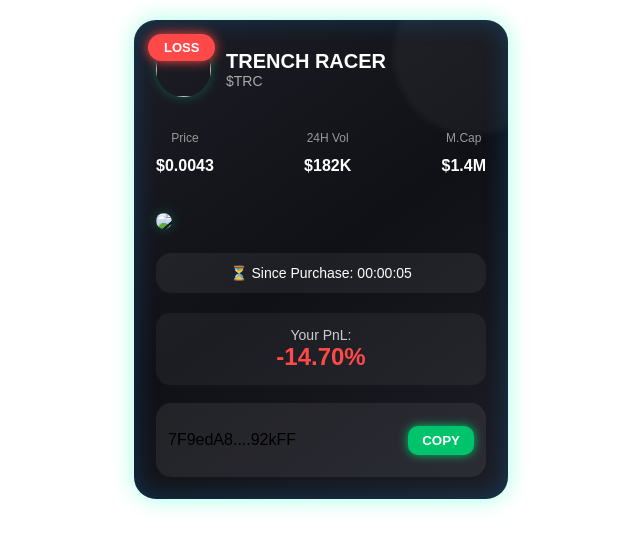
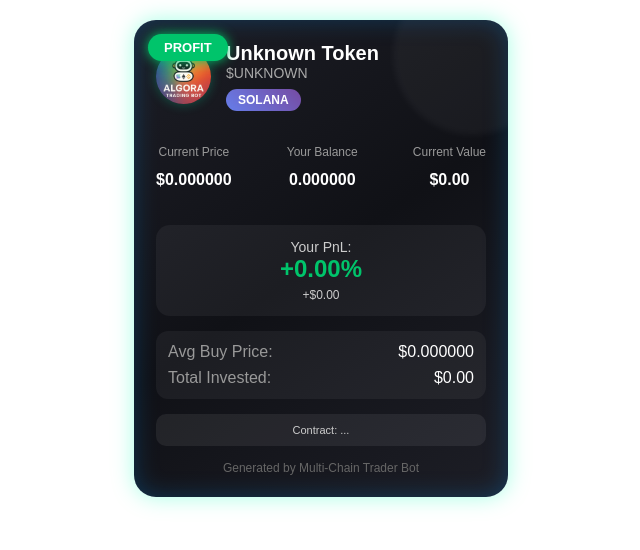
Before and after one commit to Prosper0013/sammy, a plain HTML site: page index.html in a window 1280 px wide. Shown: the whole page, without its empty margins (319-959 px from the left). Drawn offline with Linux system fonts and the light colour scheme.

Commit message:
Update index.html

```diff
--- a/index.html
+++ b/index.html
@@ -2,8 +2,12 @@
 <html lang="en">
 <head>
 <meta charset="UTF-8">
-<title>Advanced Token Card</title>
+<title>PnL Report</title>
 <meta name="viewport" content="width=device-width, initial-scale=1">
+<meta property="og:title" content="PnL Report - Multi-Chain Trader Bot">
+<meta property="og:description" content="Check out my cryptocurrency profit and loss report">
+<meta property="og:image" content="https://raw.githubusercontent.com/Prosper0013/sammy/refs/heads/main/logo.jpg">
+<meta property="og:url" content="YOUR_VERCEL_URL">
 
 <style>
 /* ROOT VARIABLES */
@@ -103,47 +107,6 @@
     color: #fff;
 }
 
-/* MINI CHART */
-.adv_miniChart {
-    width: 100%;
-    margin-top: 22px;
-    border-radius: 12px;
-    box-shadow: 0 0 12px rgba(0,255,180,0.25);
-}
-
-/* TIMER */
-.adv_timerBox {
-    margin-top: 20px;
-    padding: 12px;
-    background: rgba(255,255,255,0.06);
-    text-align: center;
-    border-radius: 15px;
-    color: #fff;
-    font-size: 14px;
-}
-
-/* ADDRESS + COPY */
-.adv_addressBox {
-    margin-top: 18px;
-    padding: 12px;
-    background: rgba(255,255,255,0.07);
-    border-radius: 15px;
-    display: flex;
-    justify-content: space-between;
-    align-items: center;
-}
-
-.adv_copyBtn {
-    background: var(--adv-green);
-    color: white;
-    padding: 7px 14px;
-    border: none;
-    border-radius: 10px;
-    cursor: pointer;
-    font-weight: bold;
-    box-shadow: 0 0 10px var(--adv-green);
-}
-
 /* PnL DISPLAY */
 .adv_pnlBox {
     margin-top: 20px;
@@ -161,9 +124,29 @@
 .profitColor { color: var(--adv-green); }
 .lossColor { color: var(--adv-red); }
 
+/* NETWORK BADGE */
+.adv_networkBadge {
+    background: linear-gradient(45deg, #667eea, #764ba2);
+    color: white;
+    padding: 4px 12px;
+    border-radius: 20px;
+    font-size: 12px;
+    font-weight: bold;
+    display: inline-block;
+    margin-top: 8px;
+}
+
 /* RESPONSIVE */
 @media (max-width: 450px) {
     .adv_tokenCard { width: 92%; }
+}
+
+/* BOT BRANDING */
+.adv_botBrand {
+    text-align: center;
+    margin-top: 15px;
+    color: #666;
+    font-size: 12px;
 }
 </style>
 </head>
@@ -180,105 +163,115 @@
 
     <!-- Top section -->
     <div class="adv_topRow">
-        <img src="token-logo.png" class="adv_tokenLogo">
+        <img id="adv_tokenLogo" src="https://raw.githubusercontent.com/Prosper0013/sammy/refs/heads/main/logo.jpg" class="adv_tokenLogo">
         <div>
-            <h2 class="adv_tokenName">TRENCH RACER</h2>
-            <p class="adv_tokenSymbol">$TRC</p>
+            <h2 class="adv_tokenName" id="adv_tokenName">Loading...</h2>
+            <p class="adv_tokenSymbol" id="adv_tokenSymbol">$---</p>
+            <div class="adv_networkBadge" id="adv_network">SOLANA</div>
         </div>
     </div>
 
     <!-- Stats -->
     <div class="adv_statsBox">
         <div class="adv_statItem">
-            <p class="adv_statLabel">Price</p>
-            <p class="adv_statValue" id="adv_price">$0.0043</p>
+            <p class="adv_statLabel">Current Price</p>
+            <p class="adv_statValue" id="adv_price">$---</p>
         </div>
         <div class="adv_statItem">
-            <p class="adv_statLabel">24H Vol</p>
-            <p class="adv_statValue">$182K</p>
+            <p class="adv_statLabel">Your Balance</p>
+            <p class="adv_statValue" id="adv_balance">---</p>
         </div>
         <div class="adv_statItem">
-            <p class="adv_statLabel">M.Cap</p>
-            <p class="adv_statValue">$1.4M</p>
+            <p class="adv_statLabel">Current Value</p>
+            <p class="adv_statValue" id="adv_value">$---</p>
         </div>
-    </div>
-
-    <!-- Mini chart -->
-    <img src="chart-mini.png" class="adv_miniChart">
-
-    <!-- Timer -->
-    <div class="adv_timerBox">
-        <span>⏳ Since Purchase: </span>
-        <span id="adv_purchaseTimer">00:00:00</span>
     </div>
 
     <!-- PnL Box -->
     <div class="adv_pnlBox">
         <div style="color:#ccc; font-size:14px;">Your PnL:</div>
-        <div id="adv_pnlValue" class="adv_pnlValue profitColor">+23.5%</div>
+        <div id="adv_pnlValue" class="adv_pnlValue profitColor">+0.0%</div>
+        <div style="color:#ccc; font-size:12px; margin-top: 5px;" id="adv_pnlAmount">$0.00</div>
     </div>
 
-    <!-- Address copy -->
-    <div class="adv_addressBox">
-        <p id="adv_tokenAddress">7F9edA8....92kFF</p>
-        <button class="adv_copyBtn" onclick="advCopyAddress()">COPY</button>
+    <!-- Additional Info -->
+    <div style="margin-top: 15px; padding: 12px; background: rgba(255,255,255,0.05); border-radius: 12px;">
+        <div style="display: flex; justify-content: space-between; margin-bottom: 8px;">
+            <span style="color: #999;">Avg Buy Price:</span>
+            <span style="color: #fff;" id="adv_avgPrice">$---</span>
+        </div>
+        <div style="display: flex; justify-content: space-between;">
+            <span style="color: #999;">Total Invested:</span>
+            <span style="color: #fff;" id="adv_invested">$---</span>
+        </div>
+    </div>
+
+    <!-- Address -->
+    <div style="margin-top: 15px; padding: 10px; background: rgba(255,255,255,0.07); border-radius: 10px; text-align: center;">
+        <p style="color: #ccc; font-size: 11px; margin: 0;" id="adv_tokenAddress">Contract: Loading...</p>
+    </div>
+
+    <!-- Bot Branding -->
+    <div class="adv_botBrand">
+        Generated by Multi-Chain Trader Bot
     </div>
 
 </div>
 
+<script>
+// Get URL parameters
+const urlParams = new URLSearchParams(window.location.search);
 
+// Extract data from URL parameters
+const tokenName = urlParams.get('name') || 'Unknown Token';
+const tokenSymbol = urlParams.get('symbol') || 'UNKNOWN';
+const network = urlParams.get('network') || 'SOLANA';
+const currentPrice = parseFloat(urlParams.get('price')) || 0;
+const balance = parseFloat(urlParams.get('balance')) || 0;
+const pnlPercent = parseFloat(urlParams.get('pnl_percent')) || 0;
+const pnlAmount = parseFloat(urlParams.get('pnl_amount')) || 0;
+const currentValue = parseFloat(urlParams.get('current_value')) || 0;
+const avgPrice = parseFloat(urlParams.get('avg_price')) || 0;
+const totalInvested = parseFloat(urlParams.get('invested')) || 0;
+const tokenAddress = urlParams.get('address') || '';
+const tokenLogo = urlParams.get('logo') || 'https://raw.githubusercontent.com/Prosper0013/sammy/refs/heads/main/logo.jpg';
 
+// Update DOM with data
+document.getElementById('adv_tokenName').textContent = tokenName;
+document.getElementById('adv_tokenSymbol').textContent = `$${tokenSymbol}`;
+document.getElementById('adv_network').textContent = network.toUpperCase();
+document.getElementById('adv_price').textContent = `$${currentPrice.toFixed(6)}`;
+document.getElementById('adv_balance').textContent = balance.toFixed(6);
+document.getElementById('adv_value').textContent = `$${currentValue.toFixed(2)}`;
+document.getElementById('adv_avgPrice').textContent = `$${avgPrice.toFixed(6)}`;
+document.getElementById('adv_invested').textContent = `$${totalInvested.toFixed(2)}`;
+document.getElementById('adv_tokenAddress').textContent = `Contract: ${tokenAddress.substring(0, 8)}...${tokenAddress.substring(tokenAddress.length - 6)}`;
+document.getElementById('adv_tokenLogo').src = tokenLogo;
 
-<script>
-/* ----------------- COPY ------------------ */
-function advCopyAddress() {
-    const text = document.getElementById("adv_tokenAddress").innerText;
-    navigator.clipboard.writeText(text);
-}
-
-/* ----------------- TIMER ------------------ */
-let advSeconds = 0;
-setInterval(() => {
-    advSeconds++;
-    const h = String(Math.floor(advSeconds / 3600)).padStart(2, "0");
-    const m = String(Math.floor((advSeconds % 3600) / 60)).padStart(2, "0");
-    const s = String(advSeconds % 60).padStart(2, "0");
-    document.getElementById("adv_purchaseTimer").innerText = `${h}:${m}:${s}`;
-}, 1000);
-
-
-/* ----------------- DYNAMIC PROFIT/LOSS LOGIC ------------------
-   You will feed the PnL value here from your Python API:
-   Example: updatePnL( -12.4 )   // shows LOSS
-            updatePnL(  8.2 )    // shows PROFIT
----------------------------------------------------------------- */
-function updatePnL(pnlPercent) {
+// Update PnL display
 const pnlDisplay = document.getElementById("adv_pnlValue");
+const pnlAmountDisplay = document.getElementById("adv_pnlAmount");
 const badge = document.getElementById("adv_statusBadge");
 
-    // Update text
-    pnlDisplay.innerHTML = (pnlPercent >= 0 ? "+" : "") + pnlPercent.toFixed(2) + "%";
+pnlDisplay.textContent = (pnlPercent >= 0 ? "+" : "") + pnlPercent.toFixed(2) + "%";
+pnlAmountDisplay.textContent = (pnlAmount >= 0 ? "+" : "") + "$" + Math.abs(pnlAmount).toFixed(2);
 
-    // Apply styles
 if (pnlPercent >= 0) {
     pnlDisplay.classList.remove("lossColor");
     pnlDisplay.classList.add("profitColor");
-
     badge.classList.remove("adv_loss");
     badge.classList.add("adv_profit");
-        badge.innerHTML = "PROFIT";
+    badge.textContent = "PROFIT";
 } else {
     pnlDisplay.classList.remove("profitColor");
     pnlDisplay.classList.add("lossColor");
-
     badge.classList.remove("adv_profit");
     badge.classList.add("adv_loss");
-        badge.innerHTML = "LOSS";
-    }
+    badge.textContent = "LOSS";
 }
 
-/* EXAMPLE PREVIEW (delete this after linking your Python backend) */
-setTimeout(() => updatePnL(-14.7), 5000);
+// Update page title and meta tags
+document.title = `PnL - ${tokenSymbol} - ${pnlPercent >= 0 ? '+' : ''}${pnlPercent.toFixed(2)}%`;
 </script>
 
 </body>
```
Lines whose indentation alone changed are shown as unchanged.
